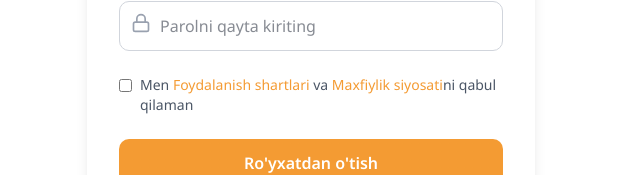
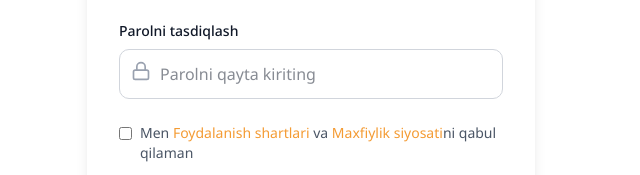
Before and after one commit to Muhammad0830/noQ, a Next.js app in the folder apps/web/: page /signup in a window 1280 px wide. Shown: the part 643-818 px from the top of the page, without its empty margins (329-969 px from the left). Built offline with nearby package versions, Linux system fonts and the light colour scheme; no server answers; a web font is replaced by a local one.

Commit message:
style: adjust spacing and update terms and privacy policy links in signup form

```diff
--- a/apps/web/src/app/signup/page.tsx
+++ b/apps/web/src/app/signup/page.tsx
@@ -247,7 +247,7 @@
 
           <form
             onSubmit={handleSubmit}
-            className="space-y-5 sm:space-y-6"
+            className="space-y-5 pt-10 sm:space-y-6 sm:pt-12"
             autoComplete="off"
           >
             {/* Full Name */}
@@ -442,19 +442,13 @@
               />
               <span className="text-sm text-gray-600">
                 Men{" "}
-                <Link
-                  href="/user/terms"
-                  className="text-blue-600 hover:underline"
-                >
+                <span className="text-blue-600">
                   Foydalanish shartlari
-                </Link>{" "}
+                </span>{" "}
                 va{" "}
-                <Link
-                  href="/user/privacy"
-                  className="text-blue-600 hover:underline"
-                >
+                <span className="text-blue-600">
                   Maxfiylik siyosati
-                </Link>
+                </span>
                 ni qabul qilaman
               </span>
             </label>
```
